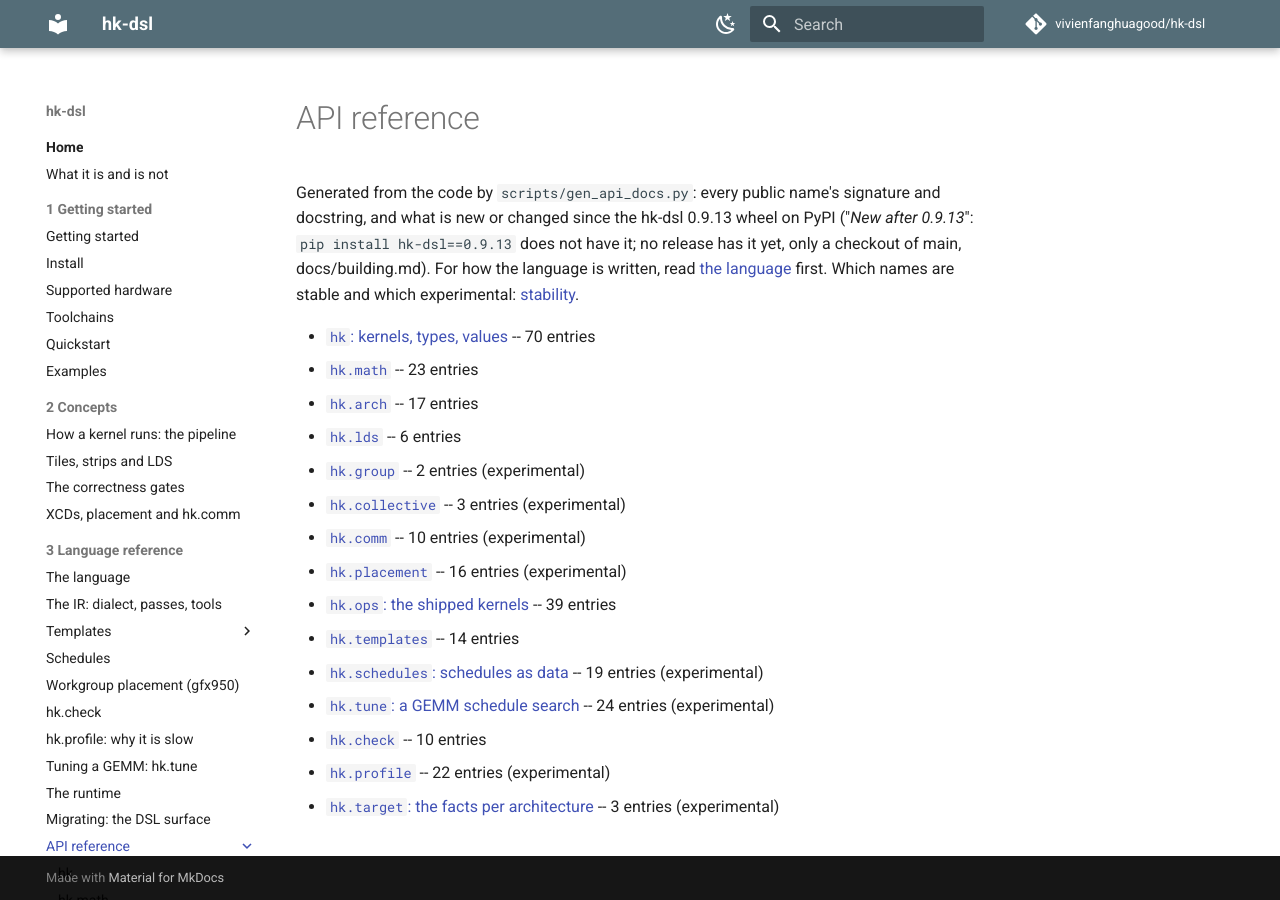
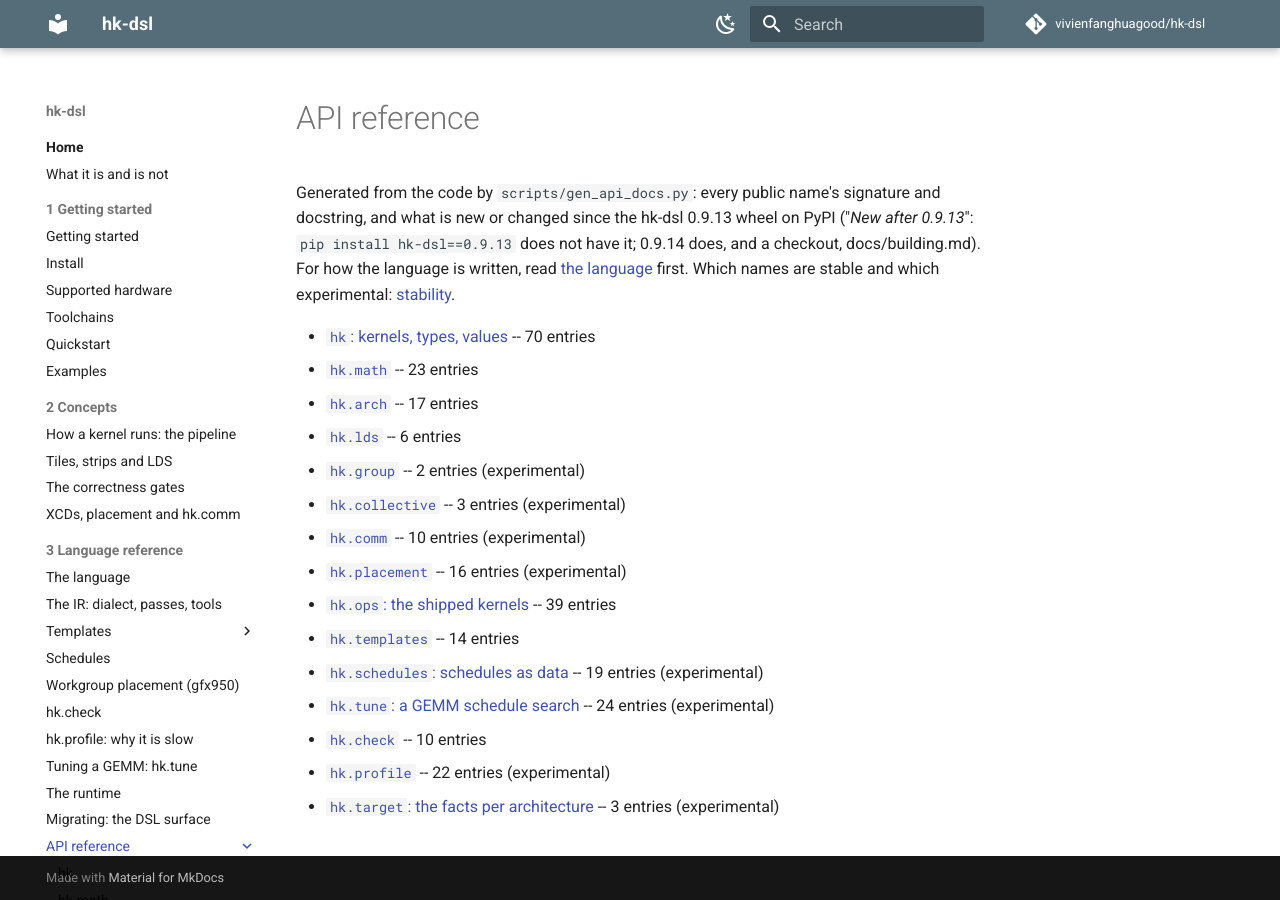
Before and after one commit to vivienfanghuagood/hk-dsl, an MkDocs documentation site: the page built from docs/api/README.md, in a window 1280 px wide. Built offline with MkDocs 1.6.1 and Material for MkDocs 9.7.7, drawn with Linux system fonts in a browser that asks for light colours; comment, search, counter and statistics services are not loaded.

Commit message:
release 0.9.14: sgld_attn (#327) and sgld_vaeconv (#328) on by default on gfx1201; VAE conv3d as one conv2d
Version 0.9.14, RELEASE = "0.9.14", API index regenerated; the dialect stays hk-dialect-8.
CHANGELOG: Unreleased cut as 0.9.14; a stray "### Changes" heading (union merge) dropped.
README, llms.txt, the skill, support matrix and toolchains name 0.9.14.

Co-Authored-By: Claude <noreply@anthropic.com>

```diff
--- a/docs/api/README.md
+++ b/docs/api/README.md
@@ -2,7 +2,7 @@
 
 # API reference
 
-Generated from the code by `scripts/gen_api_docs.py`: every public name's signature and docstring, and what is new or changed since the hk-dsl 0.9.13 wheel on PyPI ("*New after 0.9.13*": `pip install hk-dsl==0.9.13` does not have it; no release has it yet, only a checkout of main, docs/building.md). For how the language is written, read [the language](../language.md) first. Which names are stable and which experimental: [stability](../stability.md).
+Generated from the code by `scripts/gen_api_docs.py`: every public name's signature and docstring, and what is new or changed since the hk-dsl 0.9.13 wheel on PyPI ("*New after 0.9.13*": `pip install hk-dsl==0.9.13` does not have it; 0.9.14 does, and a checkout, docs/building.md). For how the language is written, read [the language](../language.md) first. Which names are stable and which experimental: [stability](../stability.md).
 
 - [`hk`: kernels, types, values](hk.md) -- 70 entries
 - [`hk.math`](hk.math.md) -- 23 entries
--- a/llms.txt
+++ b/llms.txt
@@ -68,7 +68,7 @@ It traces and runs on both GPUs, ragged shapes (100x1000) included; `hk.check` t
 
 ## Pitfalls
 
-- The docs describe main; `pip install hk-dsl` is 0.9.13 (check `hk.__version__`). The API reference marks what is *New after 0.9.13*: on main only, in no release yet. 0.8.0 added, and 0.7.0 lacks, workgroup placement (`hk.kernel(placement=)`, `hk.Placement`, `hk.arch.xcd_count`), `hk.map_cpp`, the strip ops and element exchange. 0.6.0's synchronous `g.load` / `g.store` on gfx950 read and write past a partial last tile; 0.7.0's do not.
+- The docs describe main; `pip install hk-dsl` is 0.9.14 (check `hk.__version__`). The API reference marks what is *New after 0.9.13*: in 0.9.14, not in 0.9.13. 0.8.0 added, and 0.7.0 lacks, workgroup placement (`hk.kernel(placement=)`, `hk.Placement`, `hk.arch.xcd_count`), `hk.map_cpp`, the strip ops and element exchange. 0.6.0's synchronous `g.load` / `g.store` on gfx950 read and write past a partial last tile; 0.7.0's do not.
 - Positional kernel parameters are tensors (`hk.Tensor[dtype]`, 4-D `(batch, depth, rows, cols)`; a 2-D tensor is `(rows, cols)`). Constexprs are keyword-only with a default, baked into the source: a new value is a new compile.
 - The transcendental math (gelu, dgelu, sqrt, rsqrt, silu) is fp32-only: load 16-bit data into an fp32 tile or strip (the load converts) and store it back (the store converts). `hk.math.gelu` is `F.gelu(x, approximate="tanh")`, not the erf default.
 - A strip's columns are whole chunks of `wave x run` (32 x run on gfx1100, 64 x run on gfx950): `CW=512` with `run=8` fits both. Read the wave from `hk.arch.target().wave` when a plan depends on it.
--- a/pyproject.toml
+++ b/pyproject.toml
@@ -4,7 +4,7 @@ build-backend = "setuptools.build_meta"
 
 [project]
 name = "hk-dsl"
-version = "0.9.13"
+version = "0.9.14"
 description = "A general-purpose Python DSL for AMD GPU kernels on RDNA and CDNA, with build-time gates against silent tile-level errors (spills, missing waits, MFMA hazards). Its largest end-to-end gains today are on Radeon (RDNA3/RDNA4), through vLLM and SGLang."
 # Release wheels are cp310, cp311, cp312 and cp313 (each carries MLIR bindings for one
 # CPython); another 3.x builds from source (docs/building.md). CI tests 3.10 and 3.12.
```
Also changed, not shown: CHANGELOG.md (+18 -4 lines), README.md (+1 -1 lines), docs/support-matrix.md (+1 -1 lines), docs/toolchains.md (+1 -1 lines), skills/hk-kernel/SKILL.md (+1 -1 lines), 2 other files.
